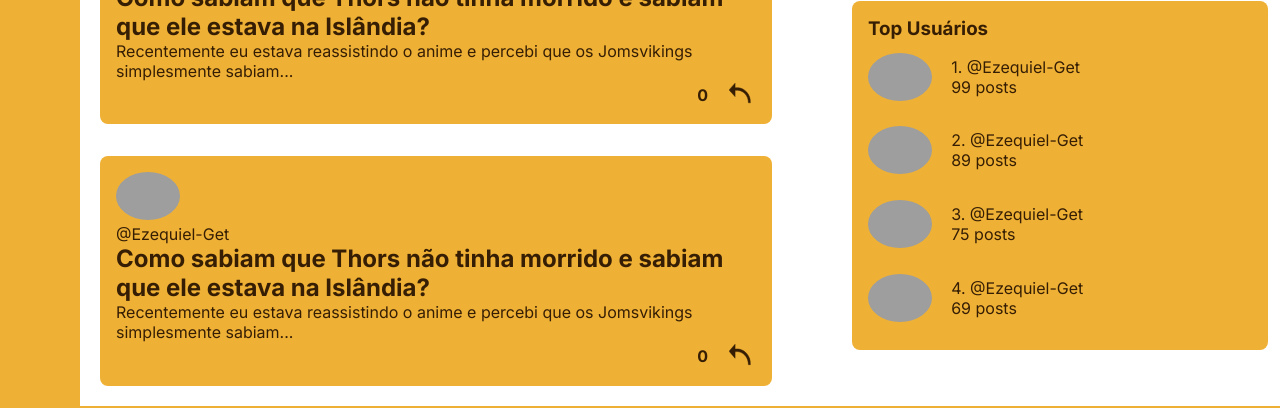
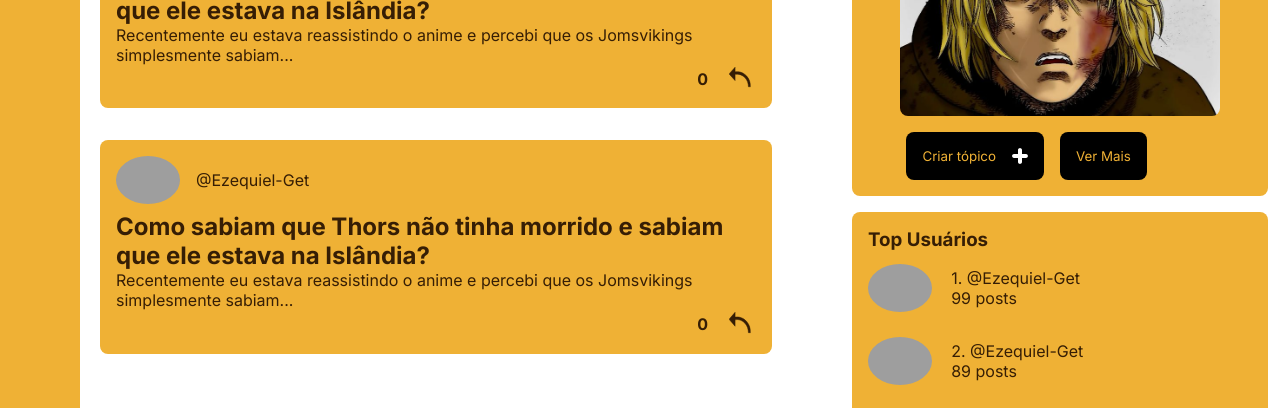
Before and after one commit to EzequielC-dev/Vegvin, a plain HTML site: page Aplicação/public/forum.html in a window 1280 px wide. Shown: the part 322-730 px from the top of the page. Drawn offline with Linux system fonts and the light colour scheme; grey boxes are pictures that could not be loaded.

Commit message:
style: arrumando questões de estilização no fórum

```diff
--- a/Aplicação/public/css/forum.css
+++ b/Aplicação/public/css/forum.css
@@ -36,6 +36,14 @@
     border-radius: 8px;
 
     width: 50vw;
+}
+
+.comentario-perfil {
+    display: flex;
+    gap: 1rem;
+    align-items: center;
+
+    padding-bottom: 0.5rem;
 }
 
 .comentario-perfil img {
@@ -81,6 +89,49 @@
     border-radius: 8px;
 }
 
+.forum-logo {
+    display: flex;
+    flex-direction: column;
+    gap: 1rem;
+
+    color: var(--marrom);
+    text-align: center;
+}
+
+.forum-logo img {
+    width: 20rem;
+    height: 10rem;
+    object-fit: cover;
+
+    margin: 0 auto;
+    border-radius: 8px;
+}
+
+.forum-logo button {
+    display: flex;
+    align-items: center;
+    gap: 1rem;
+    background-color: var(--preto);
+    color: var(--amarelo);
+    padding: 1rem;
+
+    border-radius: 8px;
+
+    cursor: pointer;
+}
+
+.forum-logo button img {
+    width: 1rem;
+    height: 1rem;
+}
+
+.forum-logo-botao {
+    display: flex;
+    gap: 1rem;
+
+    padding-left: 10%;
+}
+
 .forum-top-usuarios span {
     padding: 0.8rem 0rem;
 
--- a/Aplicação/public/forum.html
+++ b/Aplicação/public/forum.html
@@ -88,7 +88,12 @@
 
             <section class="principal-forum-top-usuarios">
                 <div class="forum-logo">
-                    <h1>Vou pensar em algo para colocar aqui...</h1>
+                    <h2>VegVin: Vinland Fórum</h2>
+                    <img src="./assets/forum/thorfinn-icon.jpg" alt="Thorfinn">
+                    <div class="forum-logo-botao">
+                        <button>Criar tópico <img src="./assets/icons/icon-plus.svg"></button>
+                        <button>Ver Mais</button>
+                    </div>
                 </div>
 
                 <article class="forum-top">
```
Also changed, not shown: Aplicação/public/css/historia.css (+6 -3 lines), Aplicação/public/assets/forum/thorfinn-icon.jpg (added), Aplicação/public/assets/icons/icon-plus.svg (added).
